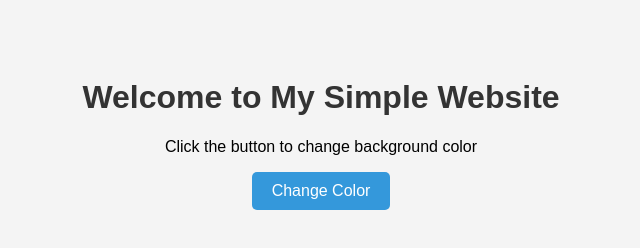
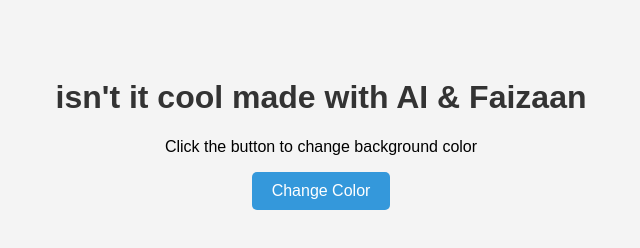
Before and after one commit to LoneFaizaan/website, a plain HTML site: page index.html in a window 1280 px wide. Shown: the whole page, without its empty margins (319-959 px from the left). Drawn offline with Linux system fonts and the light colour scheme.

Commit message:
Update index.html

```diff
--- a/index.html
+++ b/index.html
@@ -33,7 +33,7 @@
   </style>
 </head>
 <body>
-  <h1>Welcome to My Simple Website</h1>
+  <h1>isn't it cool made with AI & Faizaan</h1>
   <p>Click the button to change background color</p>
   <button onclick="changeBackground()">Change Color</button>
 
```
